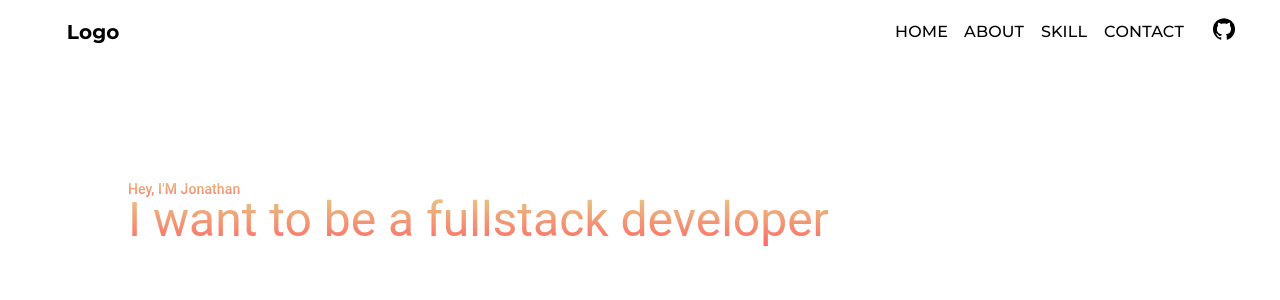
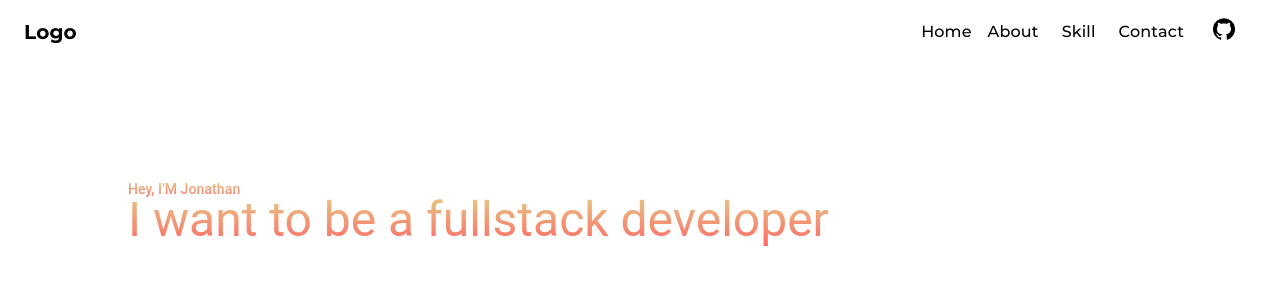
Before and after one commit to Tvkaes/portafolio, a Next.js app: page / in a window 1280 px wide. Shown: the top 300 px of the page. Built offline with nearby package versions, Linux system fonts and the light colour scheme.

Commit message:
Navbar Logo when is mobile

```diff
--- a/components/menu/navbar.js
+++ b/components/menu/navbar.js
@@ -36,7 +36,7 @@ ElevationScroll.propTypes = {
 };
 
 const drawerWidth  = 240;
-const navItems =['Home','About','Skill','Contact',<GitHubIcon key={4}/>]
+const navItems =['Home','About','Skill','Contact',<GitHubIcon key={'github'}/>]
 
 
 const Navbar = (props)=>{
@@ -57,7 +57,7 @@ const Navbar = (props)=>{
           <ListItem key={item}>
             <ListItemButton sx={{ textAlign: 'center',fontFamily:'MontserratMedium' }} >
               <ListItemText>
-                <Typography style={{fontFamily:'MontserratMedium'}} variant={'body1'} gutterBottom>{item}</Typography>
+                <Typography style={{fontFamily:'MontserratMedium',textTransform:'none'}} variant={'body1'} gutterBottom>{item}</Typography>
               </ListItemText>
             </ListItemButton>
           </ListItem>
@@ -83,7 +83,7 @@ const Navbar = (props)=>{
           >
             <MenuIcon style={{color:'black'}} />
           </IconButton>
-          {isMobile ? <Typography>Hola</Typography>: 'Adios'}
+          {isMobile ? <Typography style={{color:'black',fontFamily:'MontserratBold'}} variant={'body2'} >Logo</Typography>: null}
           <Typography
             variant="h6"
             component="div"
@@ -94,7 +94,7 @@ const Navbar = (props)=>{
           <Box sx={{ display: { xs: 'none', sm: 'block' } }}>
             {navItems.map((item) => (
               <Button key={item} sx={{ color: '#fff',fontFamily:'MontserratMedium' }}>
-                <Typography variant="body1" style={{fontFamily:'MontserratMedium',color:'black'}}>
+                <Typography variant="body1" style={{fontFamily:'MontserratMedium',color:'black',textTransform:'none'}}>
                 {item}
                 </Typography>
               </Button>
```
